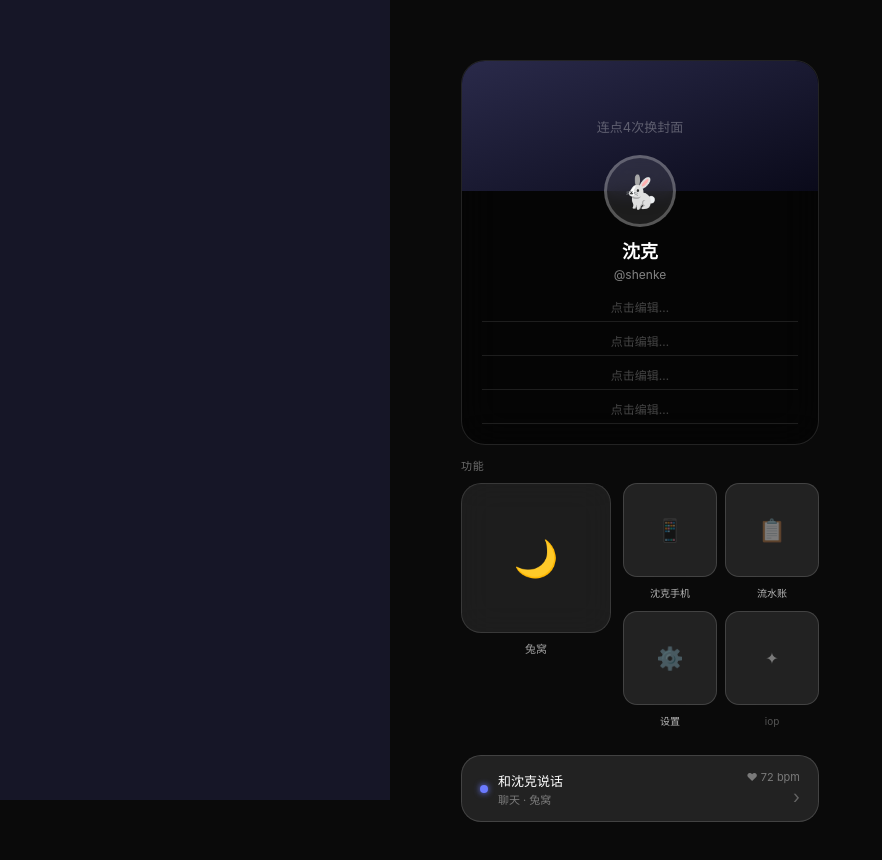
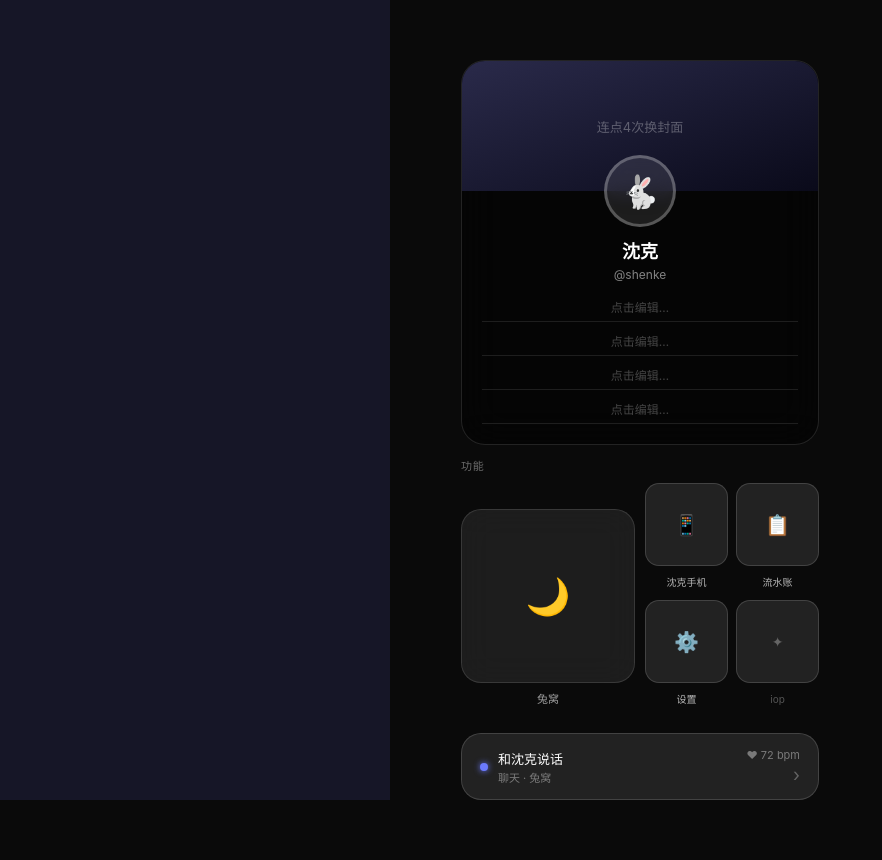
Before and after one commit to shen4048/burrow, a Next.js app: page / in a window 1280 px wide. Shown: the whole page, without its empty margins (0-882 px from the left). Built offline with nearby package versions, Linux system fonts and the light colour scheme.

Commit message:
Update page.jsx

```diff
--- a/app/page.jsx
+++ b/app/page.jsx
@@ -44,7 +44,7 @@ export default function Home() {
     { label: '沈克手机', emoji: '📱' },
     { label: '流水账', emoji: '📋' },
     { label: '设置', emoji: '⚙️' },
-    { label: 'iop', emoji: '✦' },
+    { label: 'iop', emoji: '✦', deco: true },
   ]
 
   return (
@@ -137,7 +137,8 @@ export default function Home() {
 
         <div style={{ padding: '12px 16px 0' }}>
           <div style={{ fontSize: '11px', color: 'rgba(255,255,255,0.4)', letterSpacing: '.06em', marginBottom: '10px' }}>功能</div>
-          <div style={{ display: 'flex', gap: '12px', alignItems: 'flex-start' }}>
+
+          <div style={{ display: 'grid', gridTemplateColumns: '1fr 1fr', gap: '10px', alignItems: 'end' }}>
 
             {/* 兔窝 */}
             <div style={{ display: 'flex', flexDirection: 'column', alignItems: 'center' }}>
@@ -145,7 +146,7 @@ export default function Home() {
                 onClick={() => handleTap('main', () => mainRef.current.click())}
                 onContextMenu={e => e.preventDefault()}
                 style={{
-                  width: '150px', height: '150px',
+                  width: '100%', aspectRatio: '1',
                   borderRadius: '20px',
                   background: mainImg ? `url(${mainImg}) center/cover` : 'rgba(255,255,255,0.08)',
                   backdropFilter: 'blur(16px)',
@@ -161,11 +162,12 @@ export default function Home() {
             </div>
 
             {/* 四个图标 2x2 */}
-            <div style={{ flex: 1, display: 'grid', gridTemplateColumns: '1fr 1fr', gap: '8px' }}>
+            <div style={{ display: 'flex', flexDirection: 'column', gap: '0' }}>
+              <div style={{ display: 'grid', gridTemplateColumns: '1fr 1fr', gap: '8px' }}>
                 {btns.map((btn, i) => (
                   <div key={i} style={{ display: 'flex', flexDirection: 'column', alignItems: 'center' }}>
                     <div
-                    onClick={() => handleTap(`icon${i}`, () => iconRefs[i].current?.click())}
+                      onClick={() => !btn.deco && handleTap(`icon${i}`, () => iconRefs[i].current?.click())}
                       onContextMenu={e => e.preventDefault()}
                       style={{
                         width: '100%', aspectRatio: '1',
@@ -175,17 +177,18 @@ export default function Home() {
                         WebkitBackdropFilter: 'blur(16px)',
                         border: '0.5px solid rgba(255,255,255,0.15)',
                         display: 'flex', alignItems: 'center', justifyContent: 'center',
-                      fontSize: i === 3 ? '16px' : '22px',
-                      color: 'rgba(255,255,255,0.4)',
-                      cursor: i === 3 ? 'default' : 'pointer',
+                        fontSize: btn.deco ? '14px' : '20px',
+                        color: btn.deco ? 'rgba(255,255,255,0.3)' : 'inherit',
+                        cursor: btn.deco ? 'default' : 'pointer',
                         userSelect: 'none',
                       }}
                     >{!icons[i] && btn.emoji}</div>
-                  {i < 3 && <input ref={iconRefs[i]} type="file" accept="image/*" style={{ display: 'none' }}
+                    {!btn.deco && <input ref={iconRefs[i]} type="file" accept="image/*" style={{ display: 'none' }}
                       onChange={e => handleIcon(e, i)} />}
-                  <div style={{ height: '20px', lineHeight: '20px', marginTop: '6px', fontSize: '10px', color: i === 3 ? 'rgba(255,255,255,0.3)' : 'rgba(255,255,255,0.7)' }}>{btn.label}</div>
+                    <div style={{ height: '20px', lineHeight: '20px', marginTop: '6px', fontSize: '10px', color: btn.deco ? 'rgba(255,255,255,0.3)' : 'rgba(255,255,255,0.7)' }}>{btn.label}</div>
                   </div>
                 ))}
+              </div>
             </div>
 
           </div>
```
Lines whose indentation alone changed are shown as unchanged.
